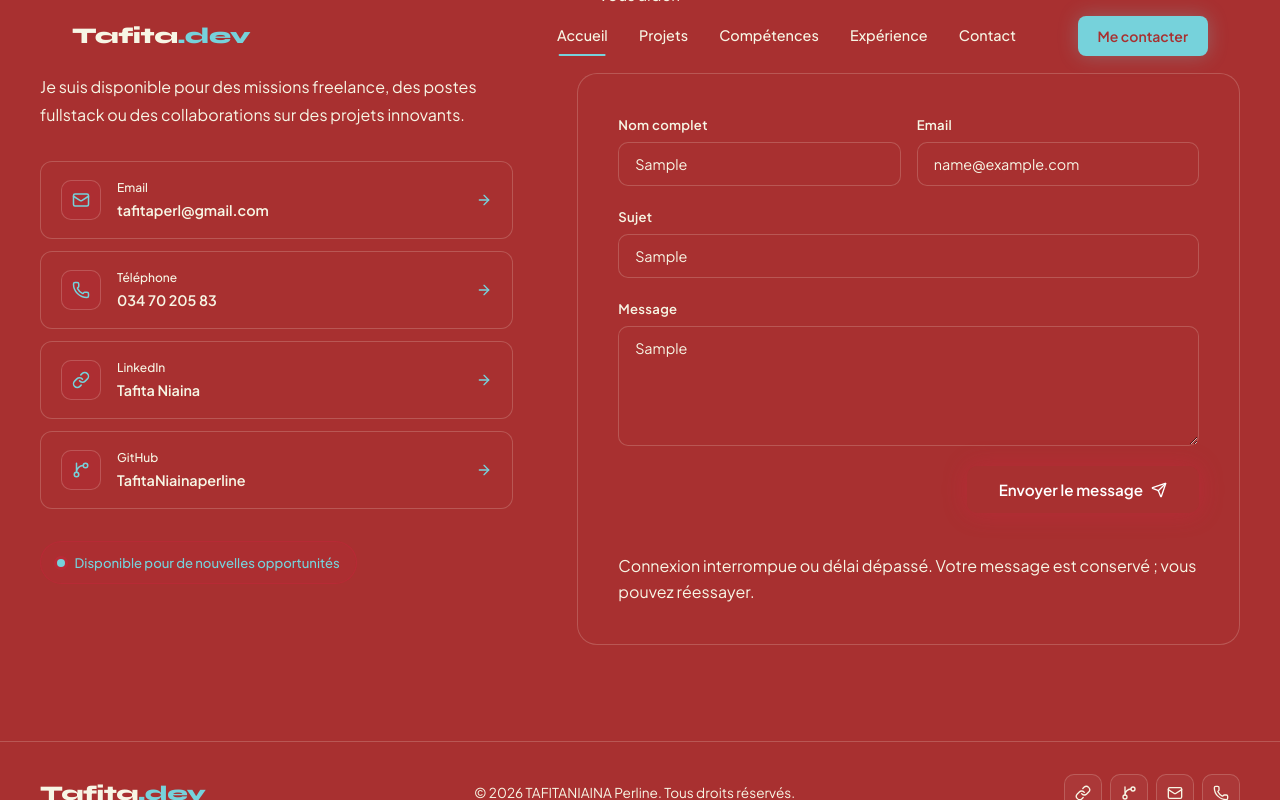
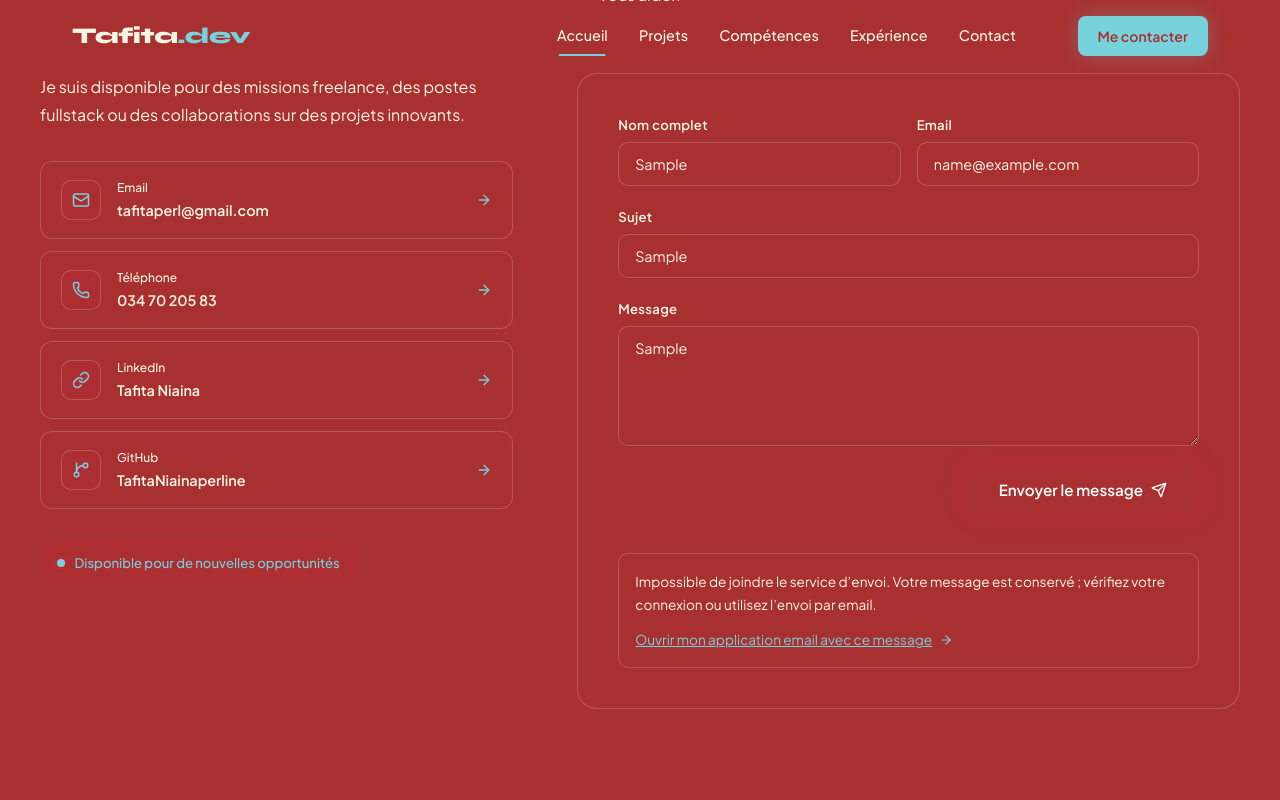
Before and after one commit to TafitaNiainaperline/Portfolio-Tafitaniaina-Perline, a Next.js app: page / in a window 1280 px wide. Both pictures are taken after typing "Sample", "name@example.com", "Sample", "Sample" into the empty fields and a click on the button "Envoyer le message". Shown: the part 5979-6779 px from the top of the page. Built offline with nearby package versions, Linux system fonts and the light colour scheme.

Commit message:
Add error handling and fallback email link in Contact form

```diff
--- a/src/components/Contact/Contact.module.scss
+++ b/src/components/Contact/Contact.module.scss
@@ -297,3 +297,20 @@
   .linkValue { font-size: 0.82rem; }
   .formWrap { padding: 1.25rem; }
 }
+.errorMessage {
+  padding: 1rem;
+  border: 1px solid var(--border);
+  border-radius: 10px;
+  font-size: 0.85rem;
+  line-height: 1.7;
+}
+.serviceError { margin-top: 0.5rem; }
+.fallbackLink {
+  display: inline-flex;
+  align-items: center;
+  flex-wrap: wrap;
+  gap: 0.4rem;
+  margin-top: 0.75rem;
+  color: var(--blue2);
+  text-decoration: underline;
+}
--- a/src/components/Contact/Contact.tsx
+++ b/src/components/Contact/Contact.tsx
@@ -10,6 +10,8 @@ export default function Contact() {
   const [sent, setSent] = useState(false)
   const [loading, setLoading] = useState(false)
   const [error, setError] = useState('')
+  const [serviceError, setServiceError] = useState('')
+  const [emailFallback, setEmailFallback] = useState(`mailto:${personalInfo.email}`)
 
   useEffect(() => {
     const observer = new IntersectionObserver(
@@ -31,26 +33,51 @@ export default function Contact() {
     e.preventDefault()
     if (loading) return
     setError('')
+    setServiceError('')
     setSent(false)
     setLoading(true)
     const form = e.currentTarget
     const data = new FormData(form)
+    const subject = String(data.get('subject') || 'Contact depuis le portfolio')
+    const body = `Nom : ${data.get('name') || ''}\nEmail : ${data.get('email') || ''}\n\n${data.get('message') || ''}`
+    setEmailFallback(`mailto:${personalInfo.email}?subject=${encodeURIComponent(subject)}&body=${encodeURIComponent(body)}`)
+    const controller = new AbortController()
+    const timeout = window.setTimeout(() => controller.abort(), 30000)
     try {
       const res = await fetch('https://formspree.io/f/mreoaqnz', {
         method: 'POST',
         body: data,
         headers: { Accept: 'application/json' },
-        signal: AbortSignal.timeout(15000),
+        signal: controller.signal,
       })
       if (res.ok) {
         setSent(true)
         form.reset()
       } else {
-        setError('Le message n’a pas pu être envoyé. Réessayez ou contactez-moi par email.')
+        const response: unknown = await res.json().catch(() => null)
+        if (response && typeof response === 'object') {
+          const result = response as { errors?: { message?: unknown }[]; error?: unknown }
+          const details = Array.isArray(result.errors)
+            ? result.errors.map((item) => item?.message).filter((message): message is string => typeof message === 'string').join(' ')
+            : typeof result.error === 'string' ? result.error : ''
+          setServiceError(details)
+        }
+        if (res.status === 429) {
+          setError('Le service d’envoi a atteint sa limite. Réessayez plus tard ou utilisez l’envoi par email ci-dessous.')
+        } else if (res.status === 404) {
+          setError('Le formulaire de contact est introuvable. Utilisez l’envoi par email ci-dessous.')
+        } else if (res.status === 401 || res.status === 403) {
+          setError('Le service d’envoi a refusé la demande. Utilisez l’envoi par email ci-dessous.')
+        } else {
+          setError(`L’envoi a échoué (code ${res.status}). Votre message est conservé ; vous pouvez réessayer.`)
+        }
       }
     } catch {
-      setError('Connexion interrompue ou délai dépassé. Votre message est conservé ; vous pouvez réessayer.')
+      setError(controller.signal.aborted
+        ? 'Le service d’envoi met trop de temps à répondre. La réception du message n’a pas pu être confirmée.'
+        : 'Impossible de joindre le service d’envoi. Votre message est conservé ; vérifiez votre connexion ou utilisez l’envoi par email.')
     } finally {
+      window.clearTimeout(timeout)
       setLoading(false)
     }
   }
@@ -207,7 +234,13 @@ export default function Contact() {
               <p role="status" aria-live="polite">
                 {loading ? 'Envoi en cours…' : sent ? 'Merci ! Votre message a bien été envoyé.' : ''}
               </p>
-              {error && <p role="alert">{error}</p>}
+              {error && (
+                <div role="alert" className={styles.errorMessage}>
+                  <p>{error}</p>
+                  {serviceError && <p className={styles.serviceError}>Réponse du service : {serviceError}</p>}
+                  <a href={emailFallback} className={styles.fallbackLink}>Ouvrir mon application email avec ce message <ArrowRight size={14} aria-hidden="true" /></a>
+                </div>
+              )}
             </form>
           </div>
         </div>
```
